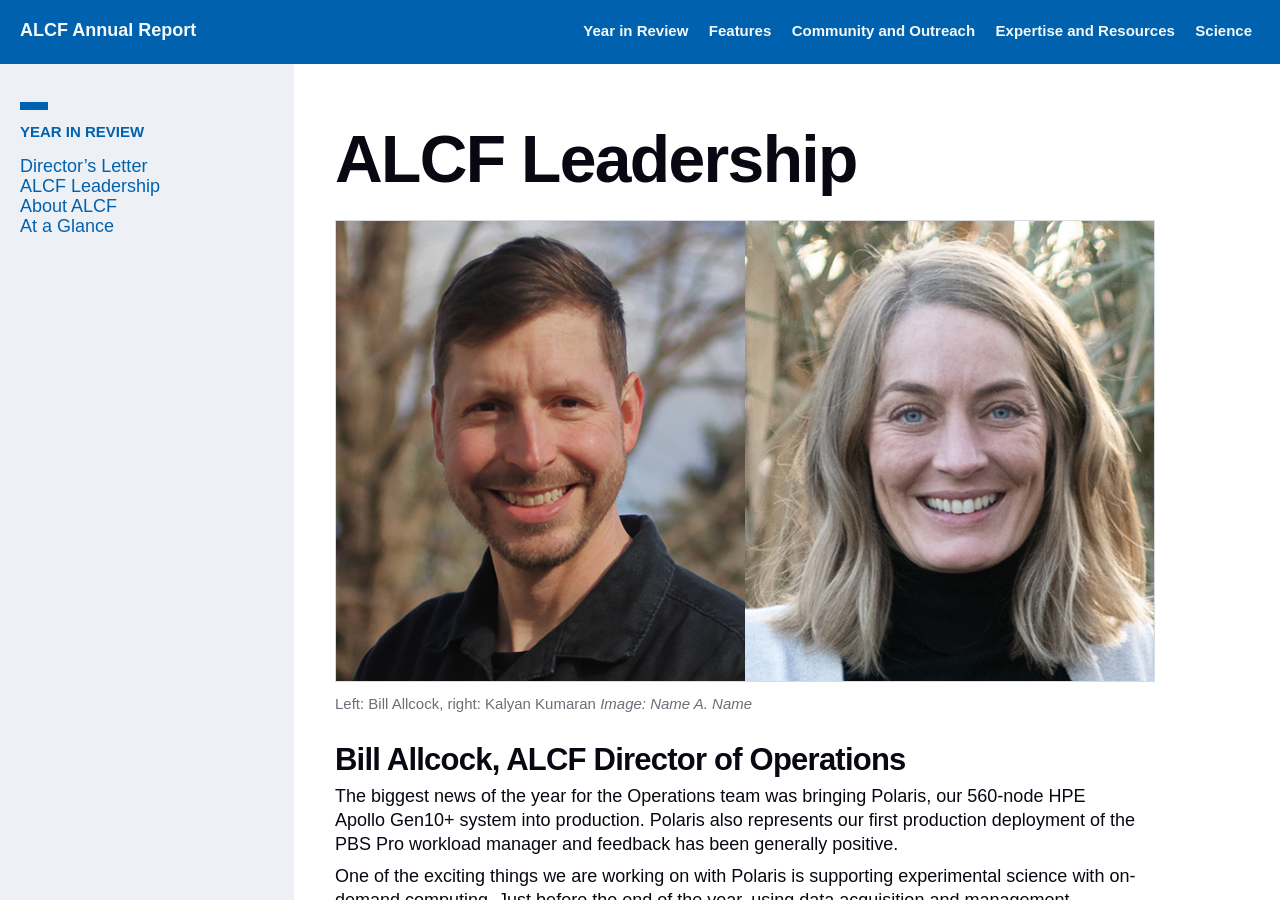
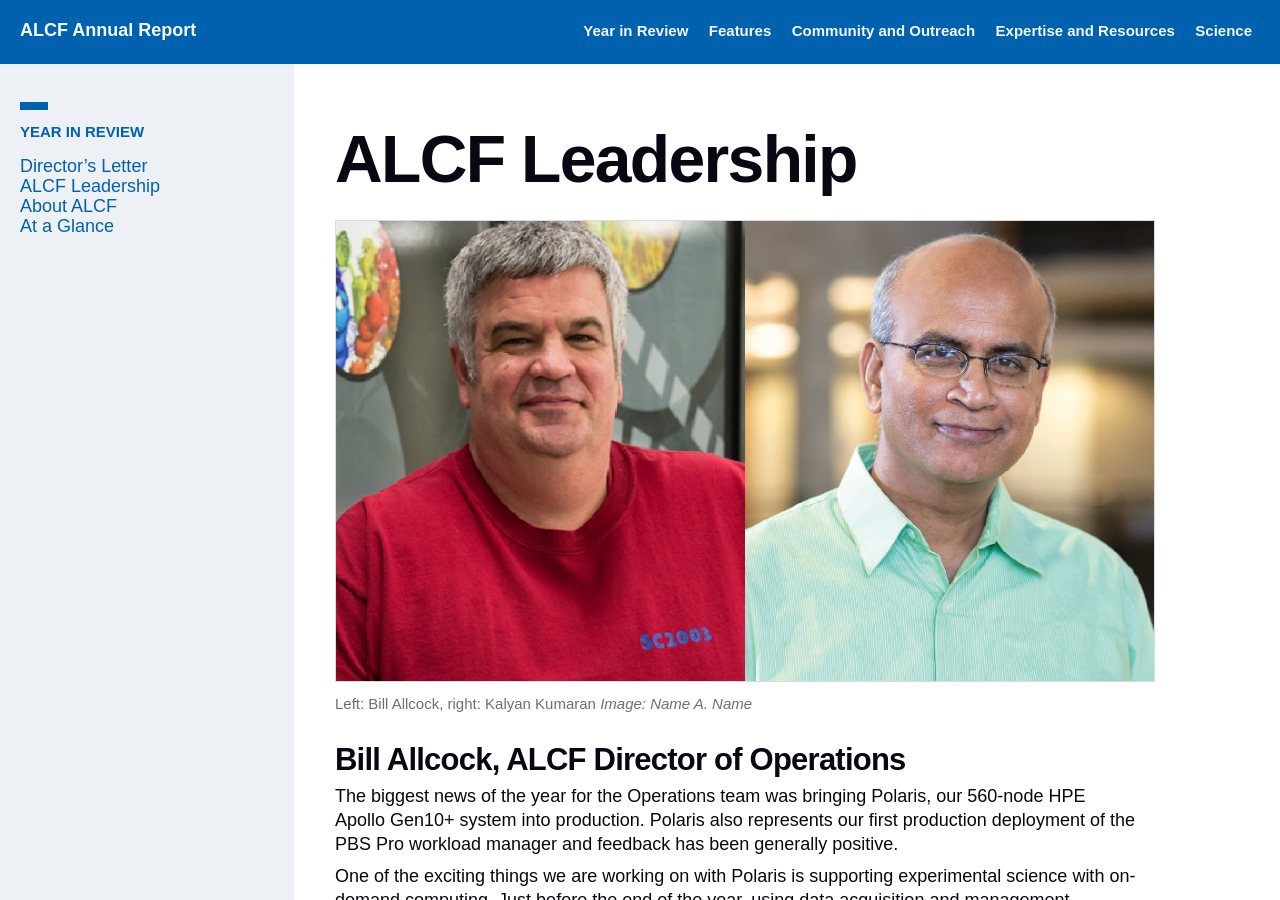
Before and after one commit to sbx-bnagle/ALCF-AR2022, a Jekyll site: the page built from 01_year-in-review/year-in-review.md, in a window 1280 px wide and 900 px high. Built offline with Jekyll 4.4.1, drawn with Linux system fonts in a browser that asks for light colours; some web fonts are replaced.

Commit message:
added leadership images

```diff
--- a/01_year-in-review/year-in-review.md
+++ b/01_year-in-review/year-in-review.md
@@ -10,7 +10,7 @@ permalink: /year-in-review/year-in-review/
 
 
 {% include media-img.html
-   source= "pershey-sims-partacz.png"
+   source= "allcock-kumaran.png"
    caption= "Left: Bill Allcock, right: Kalyan Kumaran"
    credit= "Name A. Name"
 %}
@@ -46,7 +46,7 @@ I’m proud that the Technology team’s staff members were part of the winning
 
 
 {% include media-img.html
-   source= "pershey-sims-partacz.png"
+   source= "ramprakash-riley.png"
    caption= "Left: Jini Ramprakash, right: Katherine Riley"
    credit= "Name A. Name"
 %}
```
Also changed, not shown: assets/images/allcock-kumaran.png (added), assets/images/ramprakash-riley.png (added).
